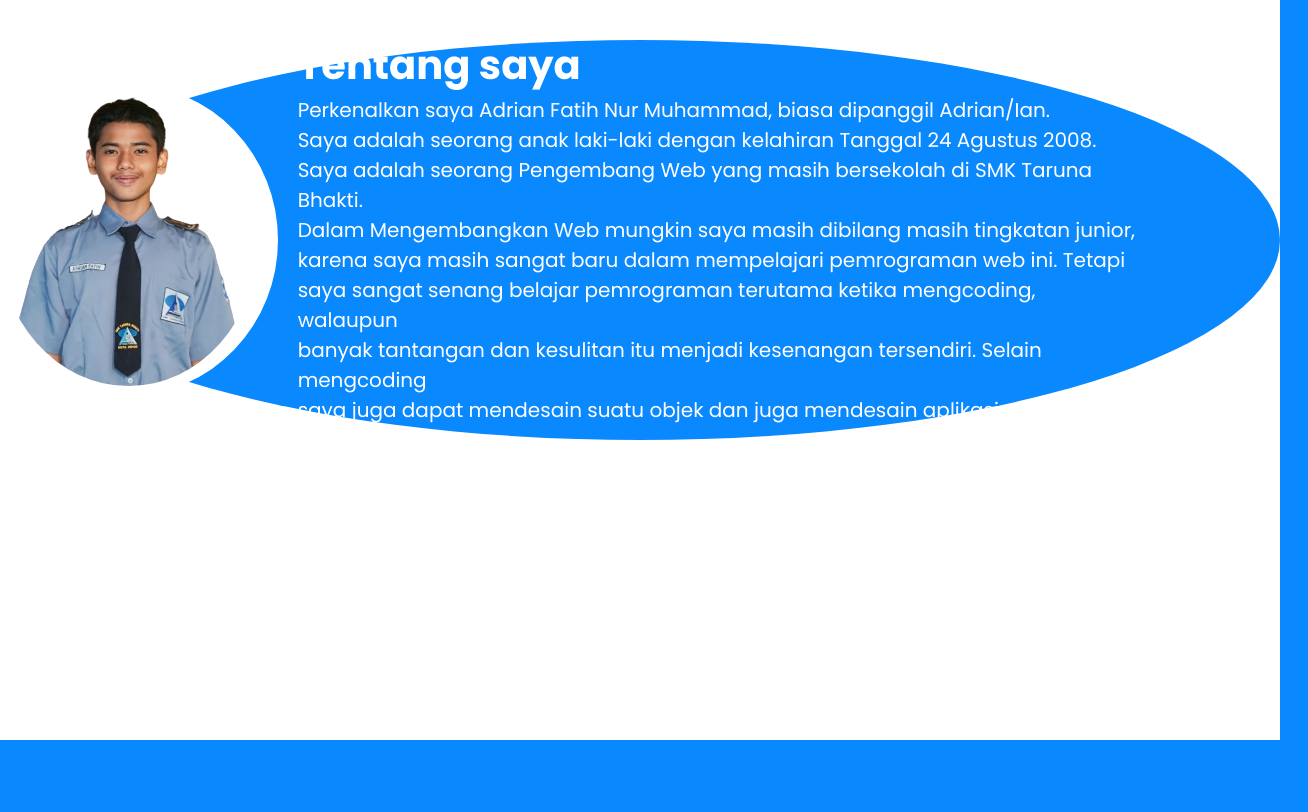
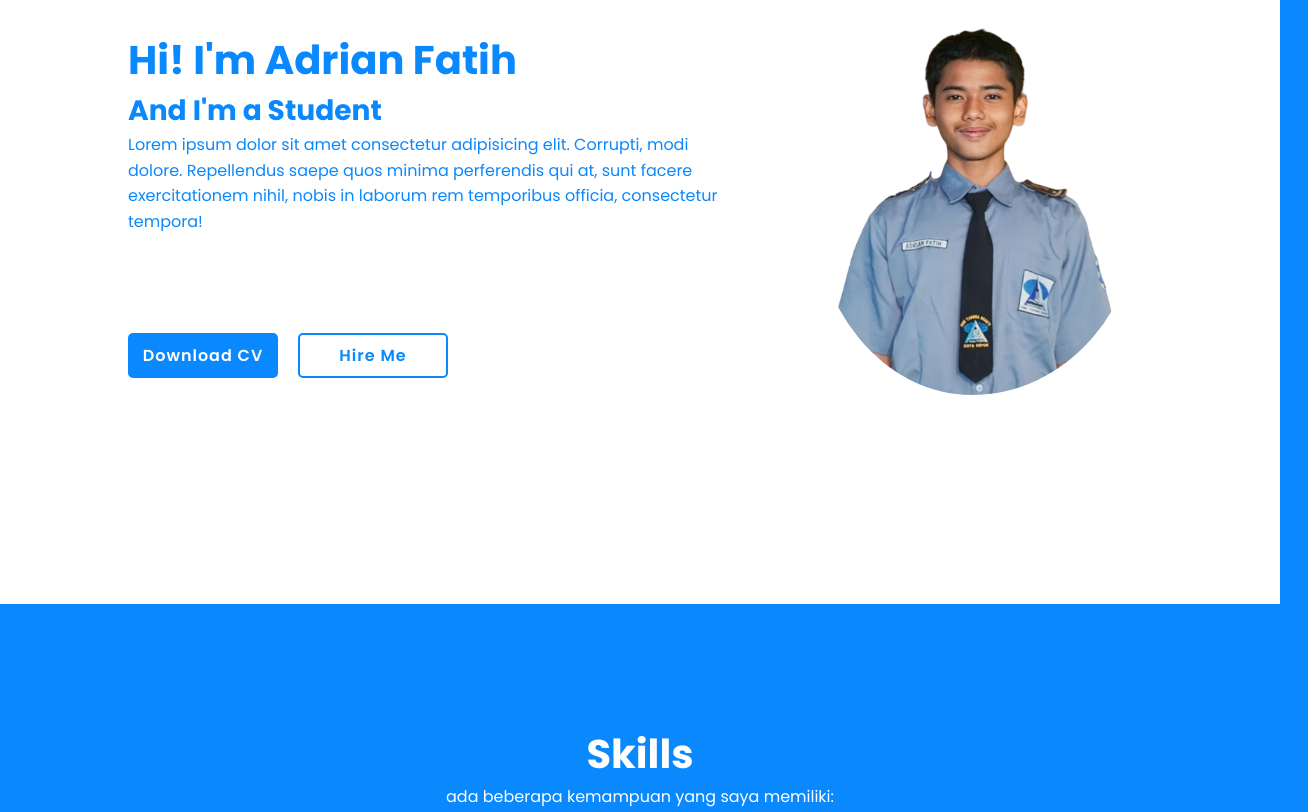
Before and after one commit to Logicalyan/porto, a plain HTML site: page index.html in a window 1280 px wide. Shown: the part 1120-1932 px from the top of the page, 1308 px wide, since content can reach past the window. Drawn offline with Linux system fonts and the light colour scheme.

Commit message:
Add files via upload

```diff
--- a/index.html
+++ b/index.html
@@ -14,9 +14,17 @@
 
     <!-- Navbar-container -->
     <nav>
-        <div class="navbar">
             <div class="logo">
                 <h1>Adrian</h1>
+            </div>
+                <div class="menu">
+                    <a href="#">Home</a>
+                    <a href="#about">About</a>
+                    <a href="#skills">Skills</a>
+                    <a href="#project">Project</a>
+                    <a href="#contact">Contact</a>
+                </div>
+
                 <label for="theme" class="theme">
                     <span class="theme__toggle-wrap">
                         <input id="theme"  class="theme__toggle" type="checkbox" onclick="darkMode()" role="switch" name="theme" value="dark">
@@ -34,29 +42,22 @@
                         </span>
                     </span>
                 </label>
-            </div>
-
-            <div class="right">
-                <div class="menu">
-                    <a href="#">Home</a>
-                    <a href="#about">About</a>
-                    <a href="#skills">Skills</a>
-                    <a href="#project">Project</a>
-                    <a href="#contact">Contact</a>
-                </div>
-            </div>
-        </div>
     </nav>
 
     <!-- Home -->
     <section class="home">
-
         <div class="home-container">
             <div class="text">
-                <p class="teks"><b>Halo, ini saya</b></p>
-                <h1>Adrian Fatih</h1>
-                <p class="teks"><b>Seorang<span> Pengembang Web</span></b></p>
-                <p>Lorem ipsum dolor, sit amet consectetur adipisicing elit. Optio, eveniet? Nostrum reprehenderit accusantium, aliquam aut sit minima labore dignissimos saepe cumque nam consequuntur. Omnis, velit perspiciatis? Vel natus quam dolorem?</p>
+                <h1><b>Selamat<span> Datang !</span></b></h1>
+                <h3>Ini adalah Portofolio Adrian</h3>
+
+
+
+            </div>
+
+            <div class="foto">
+                <img src="poto/Adrian_ganteng2-removebg-preview.png" alt="">
+            </div>
 
             <!-- Sosial Media -->
             <div class="sosial">
@@ -81,36 +82,56 @@
                 </a>
             </div>
         </div>
-
-            <div class="foto">
-                <img src="poto/Adrian_ganteng2-removebg-preview.png" alt="">
-            </div>
-        </div>
     </section>
 
     <!-- About -->
-    <section class="about" id="about">
-        <div class="about-container">
-            <div class="teks-about">
-                <h1>Tentang saya</h1>
-                <p>Perkenalkan saya Adrian Fatih Nur Muhammad, biasa dipanggil Adrian/Ian. <br>
-                Saya adalah seorang anak laki-laki dengan kelahiran Tanggal 24 Agustus 2008. <br>
-                Saya adalah seorang Pengembang Web yang masih bersekolah di SMK Taruna Bhakti. <br>
-                Dalam Mengembangkan Web mungkin saya masih dibilang masih tingkatan junior, <br>
-                karena saya masih sangat baru dalam mempelajari pemrograman web ini. Tetapi <br>
-                saya sangat senang belajar pemrograman terutama ketika mengcoding, walaupun <br>
-                banyak tantangan dan kesulitan itu menjadi kesenangan tersendiri. Selain mengcoding <br>
-                saya juga dapat mendesain suatu objek dan juga mendesain aplikasi.</p>
+
+    <section id="about" class="about">
+        <div class="about-content">
+            <h1>Hi! I'm Adrian Fatih</h1>
+            <div class="change-text">
+                <h3>And I'm a</h3>
+                <h3>
+                    <span class="word">FullStack&nbsp;Developer</span>
+                    <span class="word">Designer</span>
+                    <span class="word">Student</span>
+                    <span class="word">Football&nbsp;Lover</span>
+                    <span class="word">Martial&nbsp;Art &nbsp;Athlete</span>
+                </h3>
             </div>
 
+            <p>Lorem ipsum dolor sit amet consectetur adipisicing elit. Corrupti, modi dolore. Repellendus saepe quos minima perferendis qui at, sunt facere exercitationem nihil, nobis in laborum rem temporibus officia, consectetur tempora!</p>
 
-            <div class="foto-bulat">
+            <div class="info-box">
+                <div class="email-info">
+                    <h5>Email: </h5>
+                    <span>adrianmuhammad48@gmail.com</span>
+                </div>
+            </div>
+
+            <div class="btn-box">
+                <a href="CV Adrian.pdf" download="" class="btn">Download CV</a>
+                <a href="" class="btn"> Hire Me</a>
+            </div>
+        </div>
+
+            <div class="about-image">
+                <div class="img-box">
                     <img src="poto/Adrian_ganteng2-removebg-preview.png" alt="">
+                </div>
+
+                <div class="liquid-shape">
+                    <svg viewBox="0 0 200 200" xmlns="http://www.w3.org/2000/svg">
+                        <path fill="black" d="M40.8,-69.6C54.9,-62.5,69.8,-55.7,79,-44.1C88.3,-32.6,91.9,-16.3,87.8,-2.4C83.6,11.5,71.6,23,61.4,32.8C51.2,42.7,42.7,50.9,32.7,61.5C22.8,72.1,11.4,85,-0.7,86.1C-12.7,87.3,-25.5,76.8,-35,66C-44.5,55.1,-50.8,44.1,-56.3,33C-61.8,22,-66.5,11,-70.8,-2.4C-75,-15.9,-78.7,-31.7,-74.7,-45.3C-70.7,-59,-58.9,-70.3,-45.2,-77.7C-31.4,-85,-15.7,-88.3,-1.2,-86.2C13.3,-84.1,26.7,-76.7,40.8,-69.6Z" transform="translate(100 100)" />
+                      </svg>
                 </div>
             </div>
 
 
         </section>
+
+
+
 
     <!-- Skills -->
 
@@ -171,7 +192,7 @@
 
                     <div class="desc-skill">
                         <h2>Figma</h2>
-                        <p>Saya lumayan menguasai Javascript Dasar</p>
+                        <p>Saya lumayan menguasai Figma Dasar</p>
                     </div>
                 </div>
             </div>
@@ -195,7 +216,7 @@
 
                     <div class="desc-skill">
                         <h2>Adobe illustrator</h2>
-                        <p>Saya lumayan menguasai Java Dasar</p>
+                        <p>Saya lumayan menguasai illustrator  Dasar</p>
                     </div>
                 </div>
 
@@ -265,7 +286,7 @@
 
                 <!-- Input Nomor -->
                 <div class="input-kotak">
-                    <input required="" type="text" name="" id="number" autocomplete="off" class="kotak">
+                    <input required="" type="text" name="" id="number" autocomplete="off" class="kotak" min="0" max="12">
                     <label for="number" class="user-label">Nomor</label>
 
                 </div>
--- a/script.js
+++ b/script.js
@@ -17,3 +17,43 @@ function whatsApp() {
 
     window.open(whatsappl,"_blank").focus();
 }
+
+// Animasi ganti teks
+
+let words = document.querySelectorAll(".word");
+words.forEach((word)=> {
+    let letters =word.textContent.split("");
+    word.textContent="";
+    letters.forEach((letter)=>{
+        let span = document.createElement("span");
+        span.textContent = letter;
+        span.className = "letter";
+        word.append(span);
+    });
+});
+
+let currentWordIndex = 0;
+let maxWordIndex = words.length -1;
+words[currentWordIndex].style.opacity ="1";
+
+let changeText = ()=> {
+    let currentWord = words[currentWordIndex];
+    let nextWord = currentWordIndex === maxWordIndex ? words[0] : words[currentWordIndex + 1];
+
+    Array.from(currentWord.children).forEach((letter,i)=>{
+        setTimeout(() => {
+            letter.className = "letter out"
+        }, i * 80);
+    });
+    nextWord.style.opacity="1";
+    Array.from(nextWord.children).forEach((letter,i)=>{
+        letter.className ="letter behind";
+        setTimeout(()=>{
+            letter.className = "letter in"
+        }, 340 + i*80);
+    });
+    currentWordIndex = currentWordIndex === maxWordIndex ? 0 : currentWordIndex + 1;
+};
+
+changeText();
+setInterval(changeText,3000);
--- a/style.css
+++ b/style.css
@@ -3,6 +3,9 @@
     padding: 0;
     font-family: 'Poppins';
     scroll-behavior: smooth;
+    box-sizing: border-box;
+    text-decoration: none;
+    list-style: none;
 }
 
 :root {
@@ -11,14 +14,21 @@
     --bg-card:#ffffff;
     --card-clr:#0a88fd;
     --card-blur:0px;
+    --big-font:2.5rem;
+    --text-color:#ffffff;
+}
 
-}
 
 body{
     background-color:var(--main-color);
 }
 
+section{
+  padding: 100px 10%;
+}
+
 html.active {
+
     --main-color: #000;
     --card-clr:#ffffff;
     --card-blur:100px;
@@ -26,6 +36,7 @@ html.active {
     --bg-gradient: linear-gradient(19deg, #fb0094, #0000ff, #00ff00,#ffff00, #ff0000, #fb0094,
     #0000ff, #00ff00,#ffff00, #ff0000);
 }
+
 
 /* Default */
 .theme {
@@ -230,28 +241,34 @@ nav{
     position: fixed;
     background-color: var(--main-color);
     z-index: 100;
-}
-
-.logo h1{
-    font-size: 25px;
-    color: #ffffff;
-
-}
-
-.navbar{
-    padding: 20px 100px;
+    padding: 20px 10%;
     display: flex;
     justify-content: space-between;
     align-items: center;
 }
 
-.right{
-    color: #ffffff;
-    display: flex;
-    justify-content: center;
-    align-items: center;
-    text-decoration: none;
+.logo{
+  font-size: 700;
+  letter-spacing: 1px;
+}
 
+
+.logo h1{
+    font-size: 25px;
+    color: var(--text-color);
+
+}
+
+.logo h1:hover{
+  cursor: pointer;
+  color: var(--text-color);
+  filter: blur(50px);
+}
+
+.menu a:hover{
+  background-color: var(--text-color);
+  border-radius: 8px;
+  color: var(--main-color);
 }
 
 .menu{
@@ -261,28 +278,29 @@ nav{
 .menu a{
     color: #ffffff;
     padding: 20px;
-    text-decoration: none;
+    font-weight: 500;
 }
 
 /* Home */
+.home{
+  width: 100%;
+  height: 100%;
+}
 .home-container{
+  min-height: 80vh;
     display: flex;
-    justify-content: space-between;
-    padding: 250px 200px 170px 200px ;
+    flex-direction: column;
+    justify-content: center;
+    align-items: center;
 
 }
 .text{
     color: #ffffff;
+    text-align: center;
 }
 
-.teks{
-    font-size: 30px;
-}
 .text h1{
-    font-size: 50px;
-}
-.text p{
-    width:500px;
+  font-size: var(--big-font);
 }
 
 .foto{
@@ -294,15 +312,17 @@ nav{
     border-top: 50px solid transparent;
     border-bottom: .15px solid var(--main-color);
     position: relative;
-    top: -100px;
-
+    top: 40px;
+    margin-bottom: 40px;
 
 
 }
 
 .foto img{
+    max-width: 350px;
+    width: 100%;
     background-color: transparent;
-    filter: drop-shadow(0px 0px 20px #ffffff);    border-right:px solid var(--main-color) ;
+    filter: drop-shadow(0px 0px 20px #ffffff);    border-right:0px solid var(--main-color) ;
     border-left: 0px solid var(--main-color);
     border-radius: 50%;
     border-top: 0px solid #ffffff;
@@ -320,70 +340,196 @@ nav{
 
     50%{
         transform:translateY(-30px) ;
+
     }
 
 }
-img {
-    width: 90%;
+
+.about{
+  min-height: 100vh;
+  height: 100%;
+  width: 100%;
+  display: flex;
+  justify-content: space-between;
+  align-items: center;
+  grid-gap: 4em;
+  background-color: var(--bg-card);
 }
 
-/* About */
-.about{
-    background-color: #ffffff;
+.about-content{
+  max-width: 600px;
+  color: var(--card-clr );
+}
+.about-content h1{
+  font-size: var(--big-font);
+  font-weight: 700;
+}
+
+.change-text{
+  font-size: 1.5rem;
+  font-weight: 600;
+
+
+}
+.change-text h3{
+  display: inline-flex;
+  margin: 0;
+  vertical-align: top;
+}
+
+.word{
+  position: absolute;
   display: flex;
-    padding: 300px 0px;
-    justify-content: center;
+  opacity: 0;
+}
+
+.letter{
+  transform-origin: center center 25px;
+}
+
+.letter.out{
+  transform: rotateX(90deg);
+   transition: 0.32s cubic-bezier(0.6, 0, 0.7, 0.2);
+}
+
+.letter.in{
+  transition: 0.35s ease;
+}
+
+.letter.behind{
+  transform: rotateX(-90deg);
+}
+
+.about-content p{
+  line-height: 1.6;
+}
+
+.info-box{
+  display: inline-flex;
+  justify-content: space-between;
   align-items: center;
+  width: 300px;
+  margin: 1rem 0 2rem;
+}
+
+.info-box h5{
+  font-weight: 600;
+  color: var(--bg-gradient);
+  font-size: 1rem;
 
 }
 
-.about-container{
-    height: 400px;
-    border-radius: 50%;
-    background-color: var(--main-color);
-    color: #ffffff;
+.info-box span{
+  font-size: 0.9rem;
+  color: var(--text-color);
+
+}
+
+.btn-box{
   display: flex;
   justify-content: space-between;
+  width: 320px;
+  height: 45px;
+}
+
+.btn-box a.btn{
+  display: inline-flex;
+  justify-content: center;
   align-items: center;
-    flex-direction: row-reverse;
-    padding: 0px 60px 0px 0px;
+  width: 150px;
+  height: 100%;
+  background: var(--main-color);
+  color: var(--text-color);
+  font-size: 1rem;
+  letter-spacing: 1px;
+  font-weight: 600;
+  transition:.6s;
+  border-radius:5px;
+  position: relative;overflow: hidden;
+  z-index: 1;
+  border: 2px solid var(--main-color);
+}
+
+a.btn:hover{
+  color: var(--main-color);
+}
+
+a.btn::before{
+  content: "";
+  position: absolute;
+  top: 0;
+  left: 0;
+  background: var(--text-color);
+  width: 0;
+  height: 100%;
+  z-index: -1;
+  transition: .4s;
+}
+
+a.btn:hover::before{
+  width: 100%;
+}
+
+a.btn:nth-child(2){
+  background: var(--text-color);
+  color: var(--main-color);
+}
+
+a.btn:nth-child(2)::before{
+  background: var(--main-color );
+}
+
+a.btn:nth-child(2):hover{
+  color: var(--text-color);
+}
+
+.about-image{
+  position: relative;
+}
+
+.img-box{
+  text-align: center;
+}
+
+.img-box img{
+  object-fit: cover;
+  width: 100%;
+  border-radius: 50%;
+  border-top: 20px solid transparent;
+  border-bottom: 2px solid transparent;
+  border-left: 20px solid transparent;
+  border-right: 10px solid transparent;
+}
+
+.liquid-shape{
+  position: absolute;
+  z-index: -1;
+  width: 100%;
+  height: 100%;
+  top: 10%;
+  animation: muter 2s linear infinite;
+}
+
+.liquid-shape svg{
+  fill: var(--hover-color);
 }
 
 
-.teks-about{
-    margin-right: 40px;
-    padding: 0px 40px 20px 0px;
-    border-radius: 50%;
-    font-size: 20px;
 
+@keyframes muter{
+  0%{
+      transform: rotate(0deg)
   }
-
-.teks-about h1{
-    font-size: 40px;
+  100%{
+      transform: rotate(360deg);
   }
-
-.foto-bulat{
-    position: relative;
-    left: -20px;
-    border-radius: 100%;
-    background-color: #fff;
-    display: flex;
-    justify-content: center;
-    align-items: center;
-    border: 5px solid;
-    width: 300px;
-    height: 300px ;
-}
-
-.foto-bulat img{
-    border-radius: 50%;
 }
 
 /* Skills */
 .skills{
     /* background-color: var(--main-color); */
-    padding: 150px 70px 300px ;
     text-align: center;
+
 
 }
 .header-skills{
@@ -393,7 +539,7 @@ img {
 }
 
 .header-skills h1{
-    font-size: 48px;
+    font-size: var(--big-font);
 }
 
 .container-card{
@@ -401,9 +547,9 @@ img {
     justify-content: center;
     align-items: center;
     flex-wrap: wrap;
+    margin: 0px 100px 0px 100px;
     gap: 30px;
     color: var(--main-color);
-    padding: 0px 180px ;
 }
 
 .card-skill{
@@ -576,15 +722,14 @@ img {
 /* Contact */
 .contact{
    background-color: var(--main-color);
-   padding-top: 160px;
-
+   width: 100%;
 }
 
 .contact h1{
     text-align: center;
     color: #ffffff;
     padding: 20px;
-    font-size: 48px;
+    font-size: var(--big-font);
 }
 
 .contact form{
@@ -603,10 +748,14 @@ img {
 .input-kotak{
     position: relative;
     margin-top: 20px;
+    width: 100%;
 }
 
+form{
+  width: 100%;
+}
 .kotak {
-    width: 1300px;
+    width: 100%;
     border: solid 2px #ffffff;
     border-radius: 1rem;
     background: none;
@@ -714,17 +863,14 @@ footer p{
   background-color: #fff;
 }
 
-footer .sosial{
-  margin-left: 0px;
-}
-
   /* Sosial Media */
   .sosial {
     padding: 40px 0px;
-    margin-left: 80px;
     display: flex;
+    justify-content: center;
     height: 70px;
     width: 270px;
+    box-sizing:content-box;
   }
 
   .sosial svg {
```
Also changed, not shown: 1 other file. Lines whose indentation alone changed are shown as unchanged.
